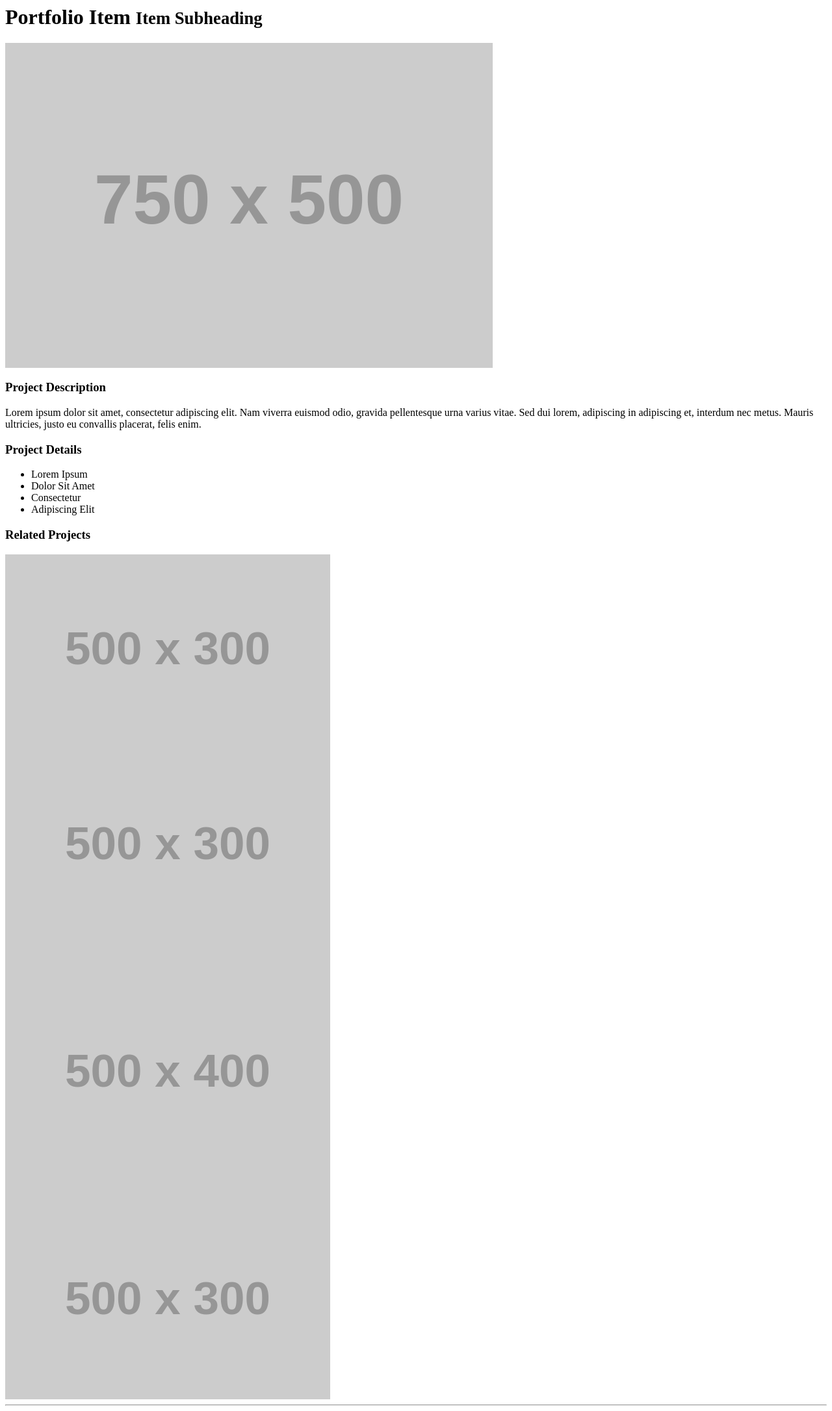
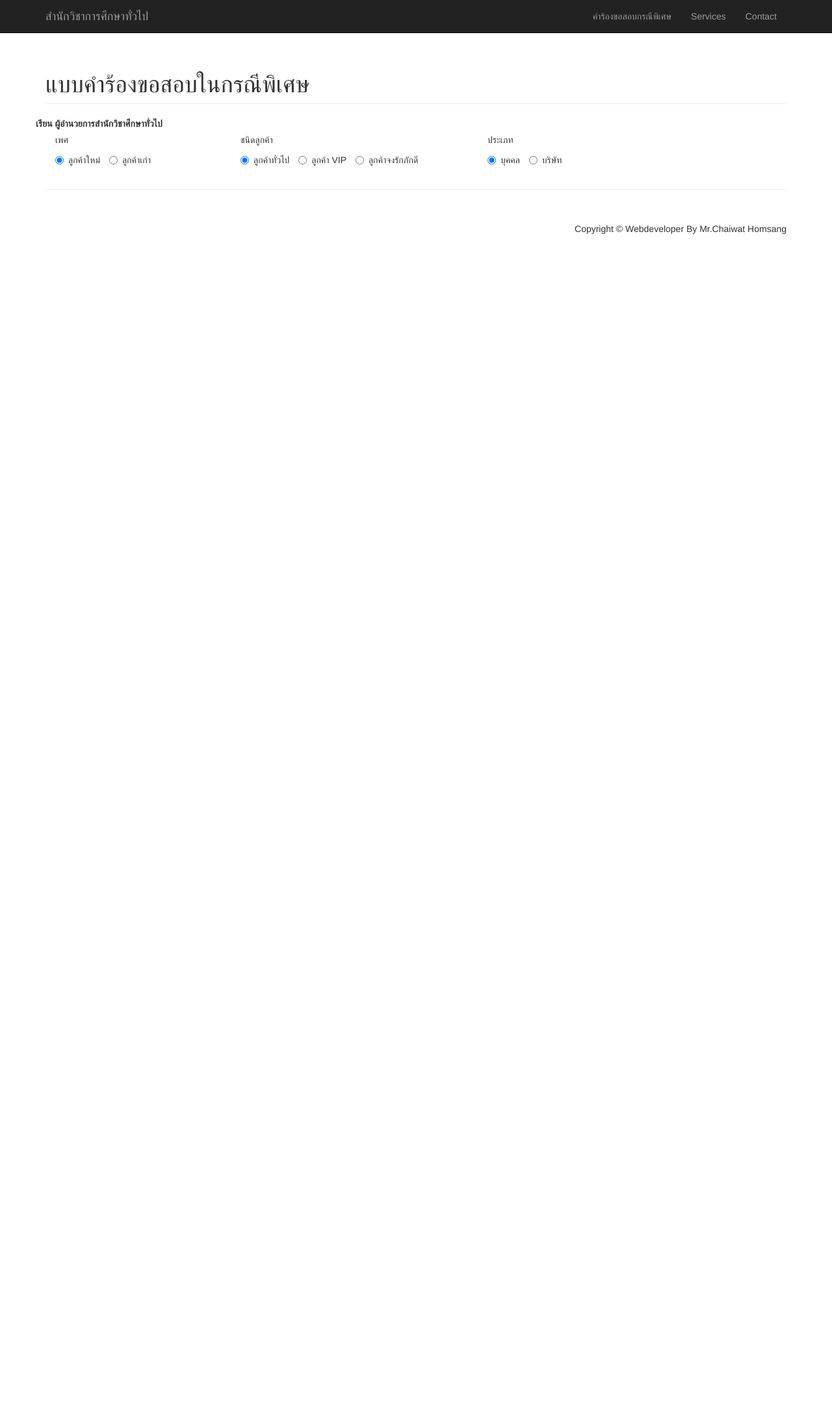
Before and after one commit to mynameistecs51/ge-testing, a CodeIgniter app: page /ge-testing/ in a window 1280 px wide. Shown: the whole page at 65% size. After the commit the page ends 360 px from the top, so only its background shows below. Run offline with CodeIgniter, Linux system fonts and the light colour scheme; grey boxes labelled with a size stand in for pictures from a placeholder-image service; some libraries are stand-ins or nearby versions.

Commit message:
create page std_request

```diff
--- a/application/config/autoload.php
+++ b/application/config/autoload.php
@@ -52,7 +52,7 @@ $autoload['packages'] = array();
 |	$autoload['libraries'] = array('database', 'session', 'xmlrpc');
 */
 
-$autoload['libraries'] = array();
+$autoload['libraries'] = array('template_student');
 
 
 /*
--- a/application/controllers/Student.php
+++ b/application/controllers/Student.php
@@ -5,15 +5,23 @@ class Student extends CI_Controller {
 	public function __construct()
 	{
 		parent::__construct();
-		//Do your magic here
+		$this->ctl='Student';
+	}
+	public function   index()
+	{
+		$SCREENNAME = "คำร้องขอสอบกรณีพิเศษ";
+		$PAGE = "std_request";
+		$this->data['controller'] = $this->ctl;
+		$this->mainPage($SCREENNAME);
+		$this->load->view($PAGE,$this->data);
 	}
 
-	public function index()
+	public function mainPage($SCREENNAME)
 	{
-		$this->load->view('std_request');
+		$this->data['header'] = $this->template_student->getHeader($SCREENNAME);
+		$this->data['footer'] = $this->template_student->getFooter();
+		// $this->data['footer'] = $this->template>getFooter();
 	}
-
 }
-
 /* End of file Studen.php */
 /* Location: ./application/controllers/Studen.php */
--- a/application/controllers/dashboard.php
+++ b/application/controllers/dashboard.php
@@ -5,7 +5,7 @@ class Dashboard extends CI_Controller {
 	public function __construct()
 	{
 		parent::__construct();
-		$this->ctl = "dashboard";
+		//Do your magic here
 	}
 
 	public function index()
--- a/application/libraries/templateStudent.php
+++ b/application/libraries/template_student.php
@@ -1,16 +1,18 @@
 <?php
 defined('BASEPATH') OR exit('No direct script access allowed');
 
-class TemplateStudent
+class Template_student
 {
+	// protected $ci;
+
 	public function __construct()
 	{
 		$this->ci =& get_instance();
 	}
 
-	public function getHeader()
+	public function getHeader($SCREENNAME)
 	{
-		return '
+		return'
 		<!DOCTYPE html>
 		<html lang="en">
 
@@ -21,7 +23,7 @@ class TemplateStudent
 			<meta name="description" content="">
 			<meta name="author" content="">
 
-			<title><?php echo "คำร้องขอสอบกรณีพิเศษ";?></title>
+			<title>'.$SCREENNAME.'</title>
 
 			<!-- Bootstrap Core CSS -->
 			<link href="'.base_url().'assets/css/bootstrap.min.css" rel="stylesheet">
@@ -65,10 +67,9 @@ class TemplateStudent
 			';
 		}
 
-		public function getFooter()
+		public function  getFooter()
 		{
 			return '
-
 			<!-- Footer -->
 			<footer>
 				<div class="row">
@@ -78,23 +79,20 @@ class TemplateStudent
 				</div>
 				<!-- /.row -->
 			</footer>
-
 		</div>
 		<!-- /.container -->
 
 		<!-- jQuery -->
-		<script src="<?php echo base_url();?>assets/js/jquery.js"></script>
+		<script src="'.base_url().'assets/js/jquery.js"></script>
 
 		<!-- Bootstrap Core JavaScript -->
-		<script src="<?php echo base_url();?>assets/js/bootstrap.min.js"></script>
-
+		<script src="'.base_url().'assets/js/bootstrap.min.js"></script>
 	</body>
-
 	</html>
 	';
 }
 
 }
 
-/* End of file template.php */
-/* Location: ./application/libraries/template.php */
+/* End of file TemplateStudent.php */
+/* Location: ./application/libraries/TemplateStudent.php */
--- a/application/views/std_request.php
+++ b/application/views/std_request.php
@@ -1,12 +1,12 @@
-
+<?php echo $header;?>
 <!-- Page Content -->
-	<div class="container">
+<div class="container">  <!--  End div containner อยู่footer -->
 
 	<!-- Portfolio Item Heading -->
 	<div class="row">
 		<div class="col-lg-12">
-				<h1 class="page-header">Portfolio Item
-					<small>Item Subheading</small>
+			<h1 class="page-header">แบบคำร้องขอสอบในกรณีพิเศษ
+				<!-- <small>Item Subheading</small> -->
 			</h1>
 		</div>
 	</div>
@@ -14,58 +14,31 @@
 
 	<!-- Portfolio Item Row -->
 	<div class="row">
-
-			<div class="col-md-8">
-				<img class="img-responsive" src="http://placehold.it/750x500" alt="">
+		<form>
+		<label>เรียน ผู้อำนวยการสำนักวิชาศึกษาทั่วไป</label>
+			<div class="form-group col-sm-12">
+				<div class="col-sm-3" >
+					<p >เพศ</p>
+					<!-- <p class="required">*</p> -->
+					<label class="radio-inline"><input type="radio" name="customer" value="1" checked>ลูกค้าใหม่</label>
+					<label class="radio-inline"><input type="radio" name="customer" value="2">ลูกค้าเก่า</label>
 				</div>
-
-			<div class="col-md-4">
-				<h3>Project Description</h3>
-				<p>Lorem ipsum dolor sit amet, consectetur adipiscing elit. Nam viverra euismod odio, gravida pellentesque urna varius vitae. Sed dui lorem, adipiscing in adipiscing et, interdum nec metus. Mauris ultricies, justo eu convallis placerat, felis enim.</p>
-				<h3>Project Details</h3>
-				<ul>
-					<li>Lorem Ipsum</li>
-					<li>Dolor Sit Amet</li>
-					<li>Consectetur</li>
-					<li>Adipiscing Elit</li>
-				</ul>
+				<div class="col-sm-4">
+					<p>ชนิดลูกค้า</p>
+					<label class="radio-inline"><input type="radio" name="is_type" value="3" checked>ลูกค้าทั่วไป</label>
+					<label class="radio-inline"><input type="radio" name="is_type" value="1" >ลูกค้า VIP</label>
+					<label class="radio-inline"><input type="radio" name="is_type" value="2">ลูกค้าจงรักภักดี</label>
 				</div>
-
+				<div class="col-sm-3" >
+					<p >ประเภท</p>
+					<!-- <p class="required">*</p> -->
+					<label class="radio-inline"><input type="radio" name="is_company" value="1" checked>บุคคล</label>
+					<label class="radio-inline"><input type="radio" name="is_company" value="2">บริษัท</label>
 				</div>
-		<!-- /.row -->
-
-		<!-- Related Projects Row -->
-		<div class="row">
-
-			<div class="col-lg-12">
-				<h3 class="page-header">Related Projects</h3>
 			</div>
-
-			<div class="col-sm-3 col-xs-6">
-				<a href="#">
-					<img class="img-responsive portfolio-item" src="http://placehold.it/500x300" alt="">
-				</a>
-			</div>
-
-			<div class="col-sm-3 col-xs-6">
-				<a href="#">
-					<img class="img-responsive portfolio-item" src="http://placehold.it/500x300" alt="">
-				</a>
-			</div>
-
-			<div class="col-sm-3 col-xs-6">
-				<a href="#">
-					<img class="img-responsive portfolio-item" src="http://placehold.it/500x400" alt="">
-				</a>
-			</div>
-
-			<div class="col-sm-3 col-xs-6">
-				<a href="#">
-					<img class="img-responsive portfolio-item" src="http://placehold.it/500x300" alt="">
-				</a>
-			</div>
-
+		</form>
 	</div>
 	<!-- /.row -->
 
 	<hr>
+	<?php echo $footer; ?>
```
Lines whose indentation alone changed are shown as unchanged.
